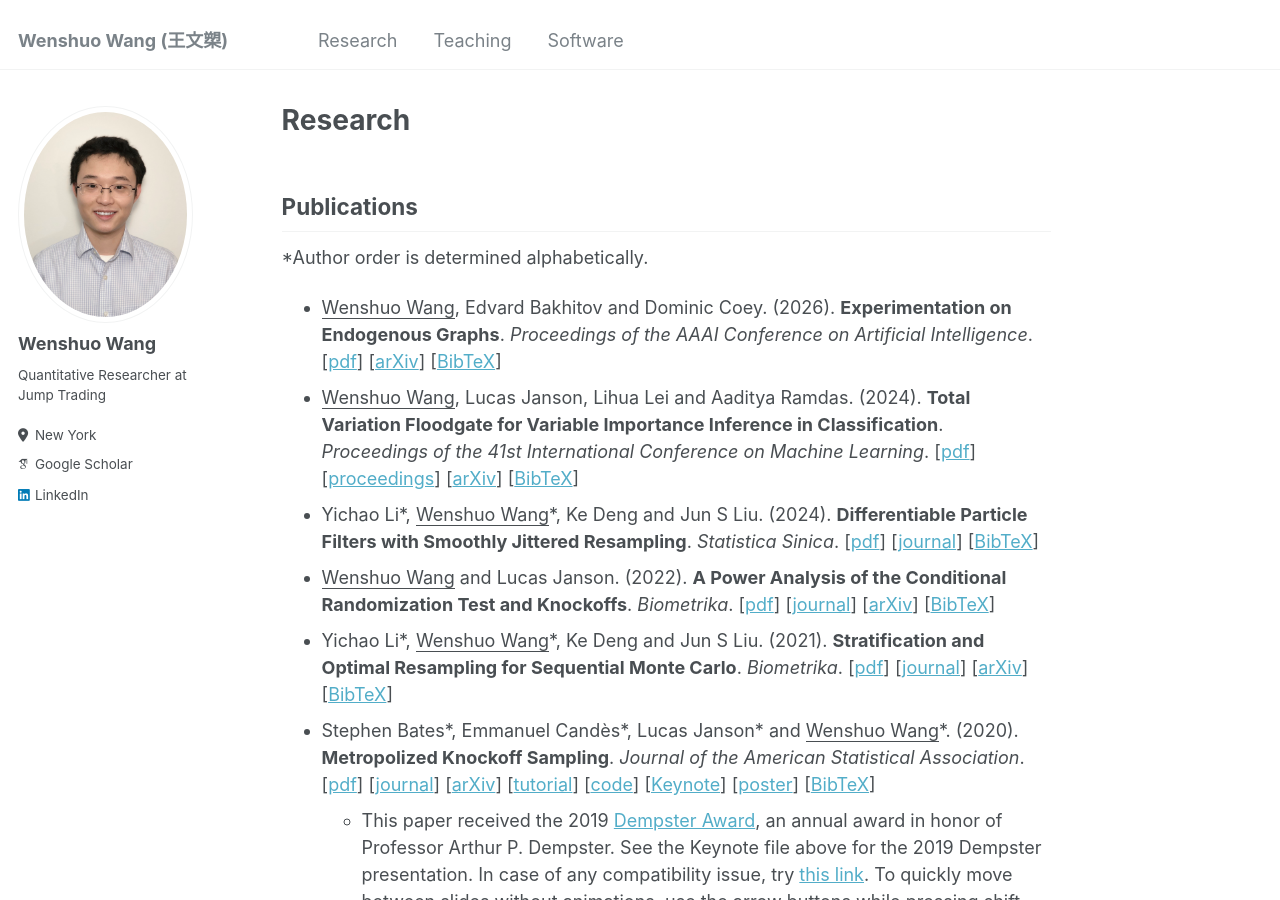
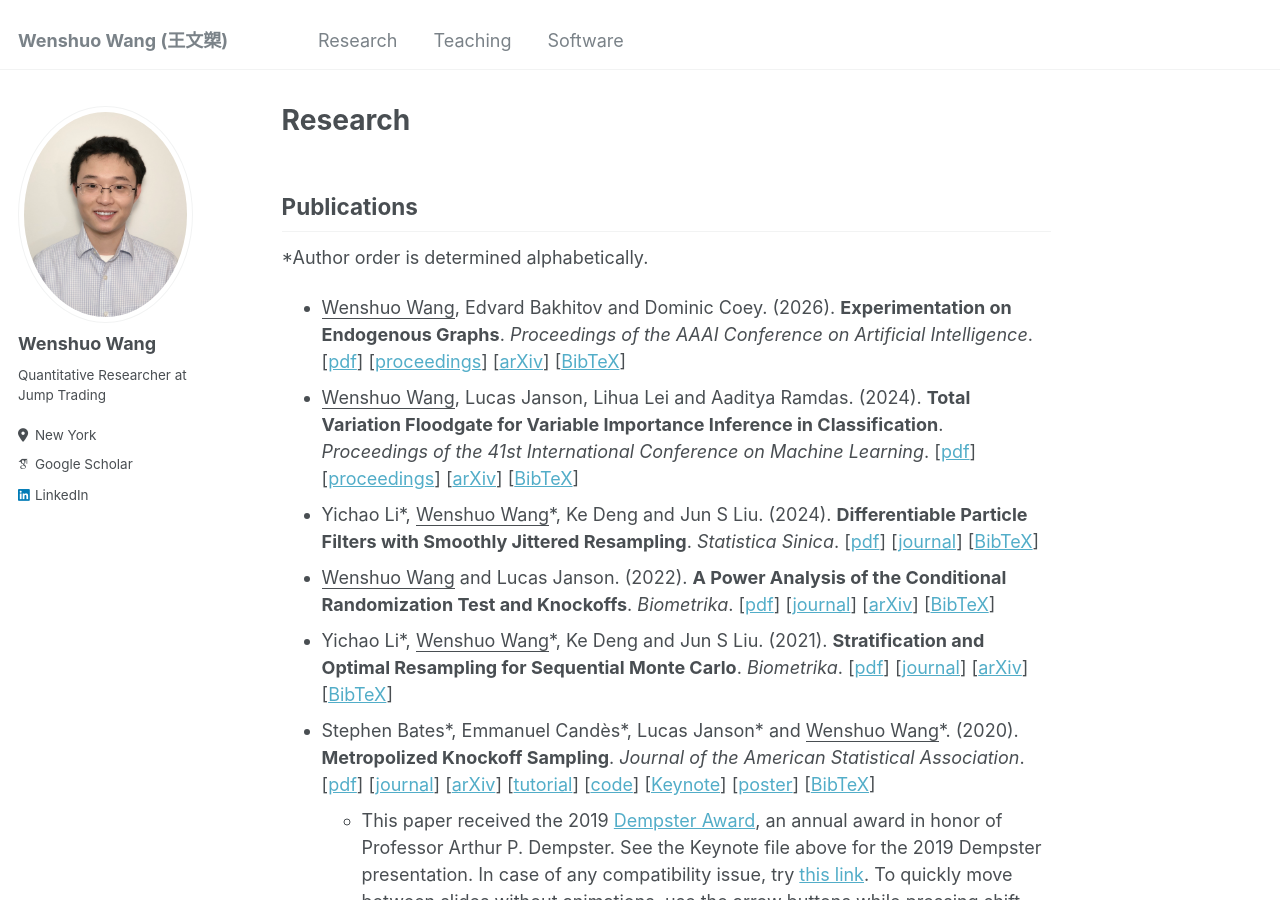
Before and after one commit to wenshuow/wenshuow.github.io, a Jekyll site: the page built from _pages/research.md, in a window 1280 px wide and 900 px high. Built offline with Jekyll 4.4.1, drawn with Linux system fonts in a browser that asks for light colours; some web fonts are replaced.

Commit message:
Update research.md

```diff
--- a/_pages/research.md
+++ b/_pages/research.md
@@ -6,7 +6,7 @@
 
 ## Publications
 \*Author order is determined alphabetically.
-- <u>Wenshuo Wang</u>, Edvard Bakhitov and Dominic Coey. (2026). <strong>Experimentation on Endogenous Graphs</strong>. <em>Proceedings of the AAAI Conference on Artificial Intelligence</em>. [<a href="./files/EEG_WBC.pdf" target="_blank">pdf</a>] [<a href="https://arxiv.org/abs/2410.09267" target="_blank">arXiv</a>] [<a href="./files/EEG_WBC.html" target="_blank">BibTeX</a>]
+- <u>Wenshuo Wang</u>, Edvard Bakhitov and Dominic Coey. (2026). <strong>Experimentation on Endogenous Graphs</strong>. <em>Proceedings of the AAAI Conference on Artificial Intelligence</em>. [<a href="./files/EEG_WBC.pdf" target="_blank">pdf</a>] [<a href="https://ojs.aaai.org/index.php/AAAI/article/view/39857" target="_blank">proceedings</a>] [<a href="https://arxiv.org/abs/2410.09267" target="_blank">arXiv</a>] [<a href="./files/EEG_WBC.html" target="_blank">BibTeX</a>]
 - <u>Wenshuo Wang</u>, Lucas Janson, Lihua Lei and Aaditya Ramdas. (2024). <strong>Total Variation Floodgate for Variable Importance Inference in Classification</strong>. <em>Proceedings of the 41st International Conference on Machine Learning</em>. [<a href="./files/ETV_WJLR.pdf" target="_blank">pdf</a>] [<a href="https://proceedings.mlr.press/v235/wang24ad.html" target="_blank">proceedings</a>] [<a href="https://arxiv.org/abs/2309.04002" target="_blank">arXiv</a>] [<a href="./files/ETV-WJLR-2024.html" target="_blank">BibTeX</a>]
 - Yichao Li\*, <u>Wenshuo Wang</u>\*, Ke Deng and Jun S Liu. (2024). <strong>Differentiable Particle Filters with Smoothly Jittered Resampling</strong>. <em>Statistica Sinica</em>. [<a href="https://www3.stat.sinica.edu.tw/statistica/oldpdf/A34n2108.pdf" target="_blank">pdf</a>] [<a href="https://www.jstor.org/stable/27311859" target="_blank">journal</a>] [<a href="./files/RRJ-LWDL-2024.html" target="_blank">BibTeX</a>]
 - <u>Wenshuo Wang</u> and Lucas Janson. (2022). <strong>A Power Analysis of the Conditional Randomization Test and Knockoffs</strong>. <em>Biometrika</em>. [<a href="./files/CRT_knockoffs_WJ.pdf" target="_blank">pdf</a>] [<a href="https://academic.oup.com/biomet/article-abstract/109/3/631/6415822" target="_blank">journal</a>] [<a href="https://arxiv.org/abs/2010.02304" target="_blank">arXiv</a>] [<a href="./files/CRT_knockoffs-WJ-2020.html" target="_blank">BibTeX</a>]
```
